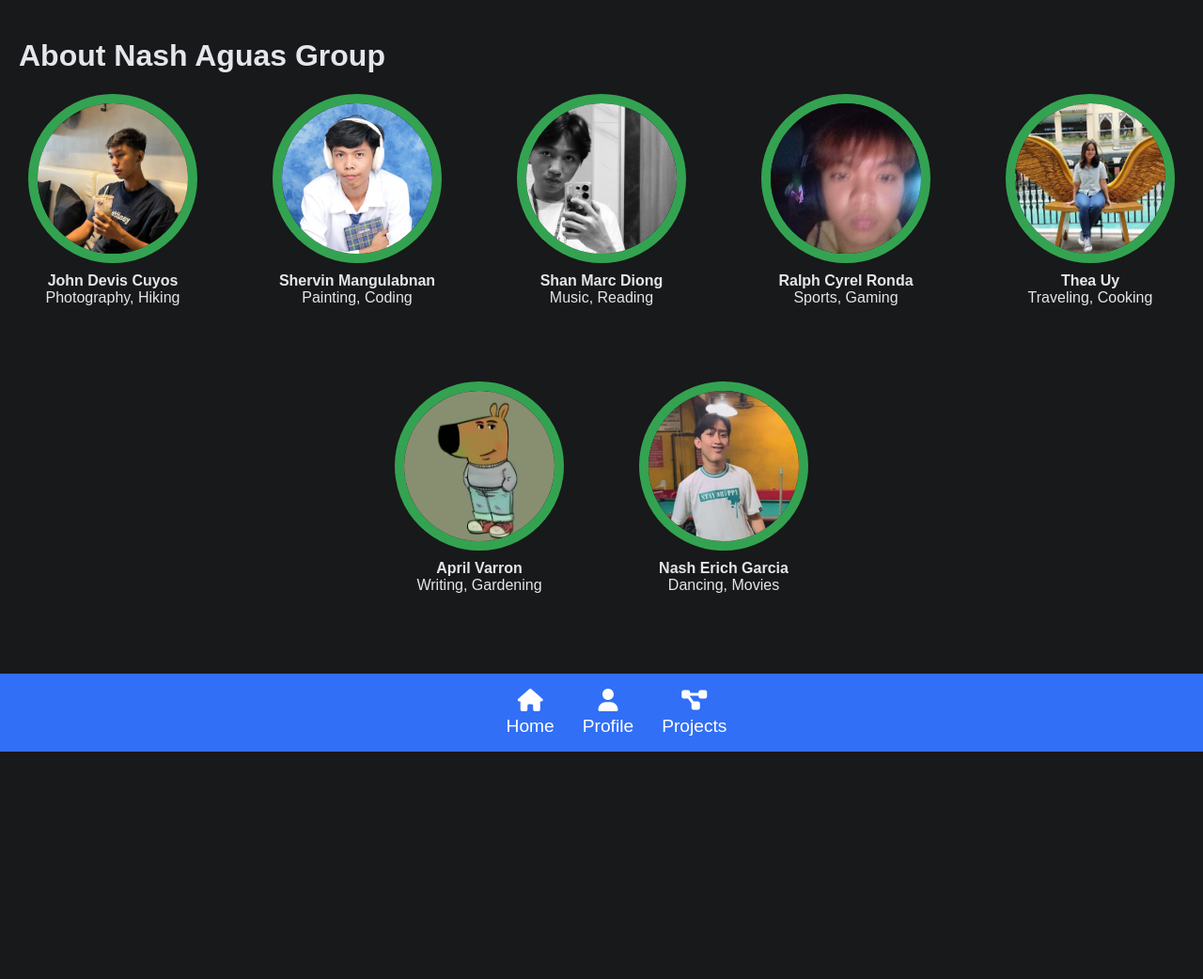
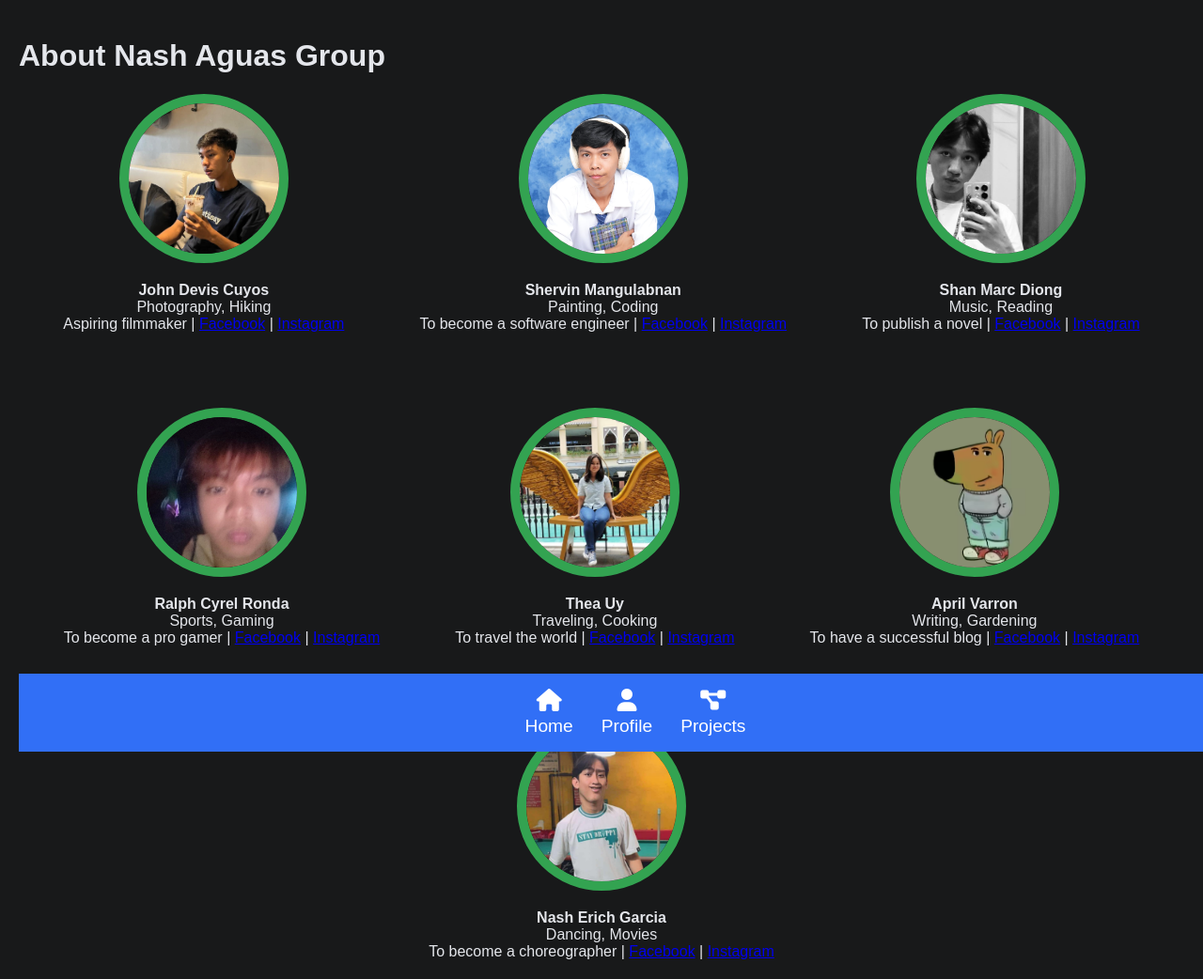
Before and after one commit to johndeviscuyos/DSA, a Flask app: page /profile in a window 1280 px wide. Shown: the whole page at 94% size. Before the commit the page ends 800 px from the top, so only its background shows below. Run offline with Flask 3, Linux system fonts and the light colour scheme.

Commit message:
changed the layout for  profile and links for social media accounts.

```diff
--- a/templates/profile.html
+++ b/templates/profile.html
@@ -14,14 +14,10 @@
       display: flex;
       flex-direction: column;
       min-height: 100vh;
-      /* Add fade-in transition for body to fade in text content */
       opacity: 0;
-      /* Initially hide the body content */
       transition: opacity 0.5s ease-in-out;
-      /* Add a smooth transition */
     }
 
-    /* Make body content visible when fade-in class is added */
     body.fade-in {
       opacity: 1;
     }
@@ -29,14 +25,10 @@
     .container {
       padding: 20px;
       flex: 1;
-      /* Add fade-in transition for text content */
       opacity: 0;
-      /* Initially hide the container content */
       transition: opacity 0.5s ease-in-out;
-      /* Add a smooth transition */
     }
 
-    /* Make container content visible when fade-in class is added to body */
     body.fade-in .container {
       opacity: 1;
     }
@@ -60,13 +52,11 @@
       display: flex;
       flex-direction: column;
       align-items: center;
-      /* Add fade-out transition for links */
       transition: opacity 0.5s ease-in-out;
     }
 
     nav a:hover {
       opacity: 0.7;
-      /* Slightly reduce opacity on hover */
     }
 
     nav i {
@@ -76,14 +66,10 @@
 
     h1 {
       color: #e4e6eb;
-      /* Add fade-in transition for the heading */
       opacity: 0;
-      /* Initially hide the heading */
       transition: opacity 0.5s ease-in-out;
-      /* Add a smooth transition */
     }
 
-    /* Make heading visible when fade-in class is added to body */
     body.fade-in h1 {
       opacity: 1;
     }
@@ -98,6 +84,9 @@
 
     .profile-item {
       text-align: center;
+      display: flex;
+      flex-direction: column;
+      align-items: center; /* Center items horizontally */
     }
 
     .profile-image {
@@ -106,6 +95,10 @@
       border-radius: 50%;
       overflow: hidden;
       border: 10px solid #33a351;
+      display: flex;
+      justify-content: center;
+      align-items: center;
+      margin-bottom: 10px; /* Add spacing below the image */
     }
 
     .profile-image img {
@@ -113,26 +106,19 @@
       height: 100%;
       object-fit: cover;
       opacity: 0;
-      /* Initially hide the images */
       transition: opacity 0.5s ease-in-out;
-      /* Add a smooth transition for images */
     }
 
     .profile-image.fade-in img {
       opacity: 1;
-      /* Make the images visible when the class is added */
     }
 
     .profile-text {
       margin-top: 10px;
-      /* Add fade-in transition for the profile text */
       opacity: 0;
-      /* Initially hide the text */
       transition: opacity 0.5s ease-in-out;
-      /* Add a smooth transition */
     }
 
-    /* Make profile text visible when fade-in class is added to body */
     body.fade-in .profile-text {
       opacity: 1;
     }
@@ -162,7 +148,10 @@
         </div>
         <div class="profile-text">
           <strong>John Devis Cuyos</strong><br>
-          Photography, Hiking
+          Photography, Hiking<br>
+          <div class="goals-social">
+            Aspiring filmmaker | <a href="your_facebook_link">Facebook</a> | <a href="your_instagram_link">Instagram</a>
+          </div>
         </div>
       </div>
       <div class="profile-item">
@@ -171,7 +160,10 @@
         </div>
         <div class="profile-text">
           <strong>Shervin Mangulabnan</strong><br>
-          Painting, Coding
+          Painting, Coding<br>
+          <div class="goals-social">
+            To become a software engineer | <a href="shervin_facebook_link">Facebook</a> | <a href="shervin_instagram_link">Instagram</a>
+          </div>
         </div>
       </div>
       <div class="profile-item">
@@ -180,7 +172,10 @@
         </div>
         <div class="profile-text">
           <strong>Shan Marc Diong</strong><br>
-          Music, Reading
+          Music, Reading<br>
+          <div class="goals-social">
+            To publish a novel | <a href="shan_facebook_link">Facebook</a> | <a href="shan_instagram_link">Instagram</a>
+          </div>
         </div>
       </div>
       <div class="profile-item">
@@ -189,7 +184,10 @@
         </div>
         <div class="profile-text">
           <strong>Ralph Cyrel Ronda</strong><br>
-          Sports, Gaming
+          Sports, Gaming<br>
+          <div class="goals-social">
+            To become a pro gamer | <a href="ralph_facebook_link">Facebook</a> | <a href="ralph_instagram_link">Instagram</a>
+          </div>
         </div>
       </div>
       <div class="profile-item">
@@ -198,7 +196,10 @@
         </div>
         <div class="profile-text">
           <strong>Thea Uy</strong><br>
-          Traveling, Cooking
+          Traveling, Cooking<br>
+          <div class="goals-social">
+            To travel the world | <a href="thea_facebook_link">Facebook</a> | <a href="thea_instagram_link">Instagram</a>
+          </div>
         </div>
       </div>
       <div class="profile-item">
@@ -207,7 +208,10 @@
         </div>
         <div class="profile-text">
           <strong>April Varron</strong><br>
-          Writing, Gardening
+          Writing, Gardening<br>
+          <div class="goals-social">
+            To have a successful blog | <a href="april_facebook_link">Facebook</a> | <a href="april_instagram_link">Instagram</a>
+          </div>
         </div>
       </div>
       <div class="profile-item">
@@ -216,12 +220,13 @@
         </div>
         <div class="profile-text">
           <strong>Nash Erich Garcia</strong><br>
-          Dancing, Movies
+          Dancing, Movies<br>
+          <div class="goals-social">
+            To become a choreographer | <a href="nash_facebook_link">Facebook</a> | <a href="nash_instagram_link">Instagram</a>
+          </div>
         </div>
       </div>
     </div>
-
-  </div>
 
   <nav>
     <a href="{{ url_for('home') }}">
@@ -240,22 +245,18 @@
 
   <script>
     document.addEventListener('DOMContentLoaded', function () {
-      // Add the fade-in class to the body to trigger the text fade-in
       document.body.classList.add('fade-in');
-
-      // Add event listeners to all links for fade effect
       const links = document.querySelectorAll('a');
       links.forEach(link => {
         link.addEventListener('click', function (event) {
-          event.preventDefault(); // Prevent the default link behavior
-          document.body.classList.remove('fade-in'); // Fade out the page
+          event.preventDefault();
+          document.body.classList.remove('fade-in');
           setTimeout(() => {
-            window.location.href = this.href; // Redirect to the new page
-          }, 500); // Wait for the fade-out to complete
+            window.location.href = this.href;
+          }, 500);
         });
       });
     });
   </script>
 </body>
-
 </html>
```
